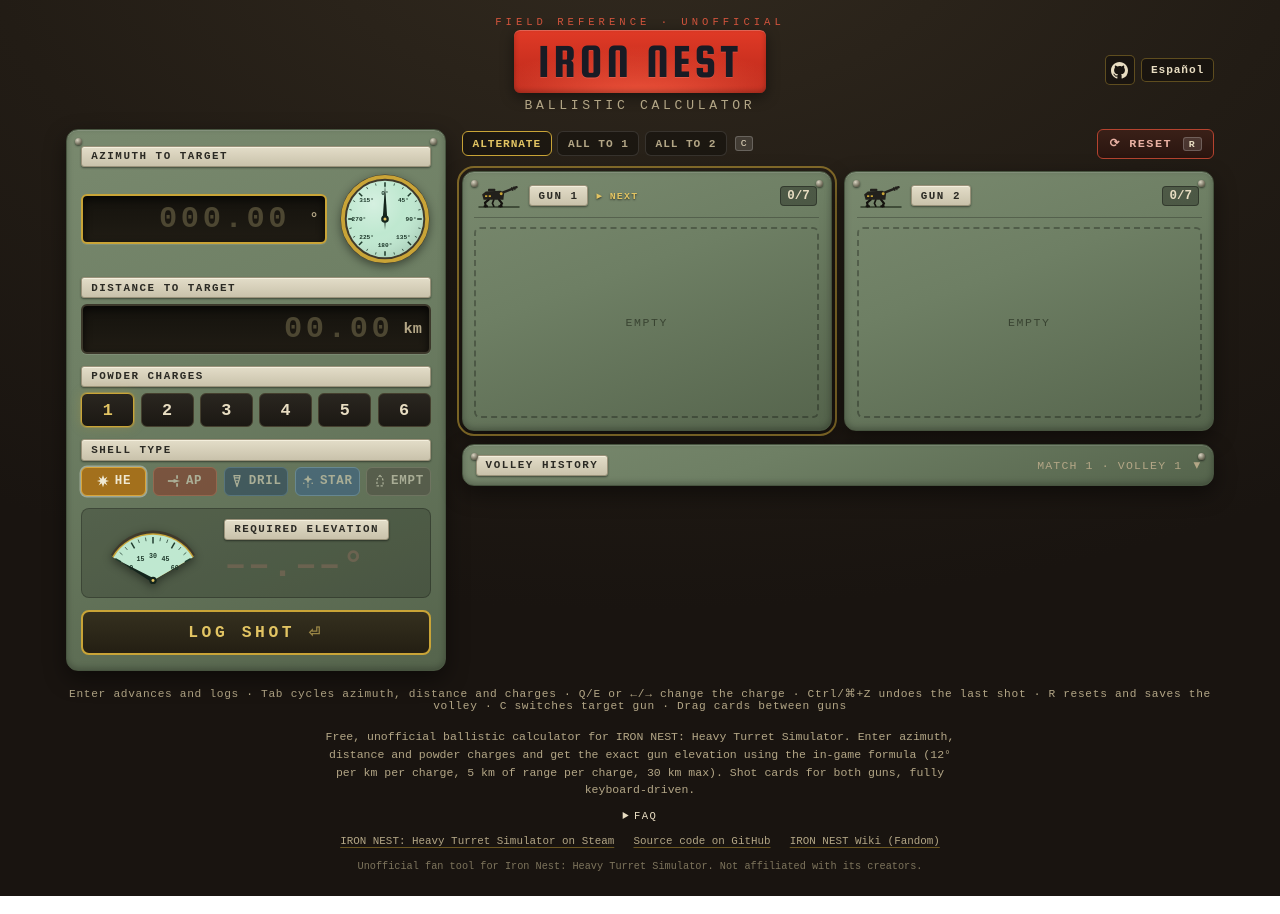
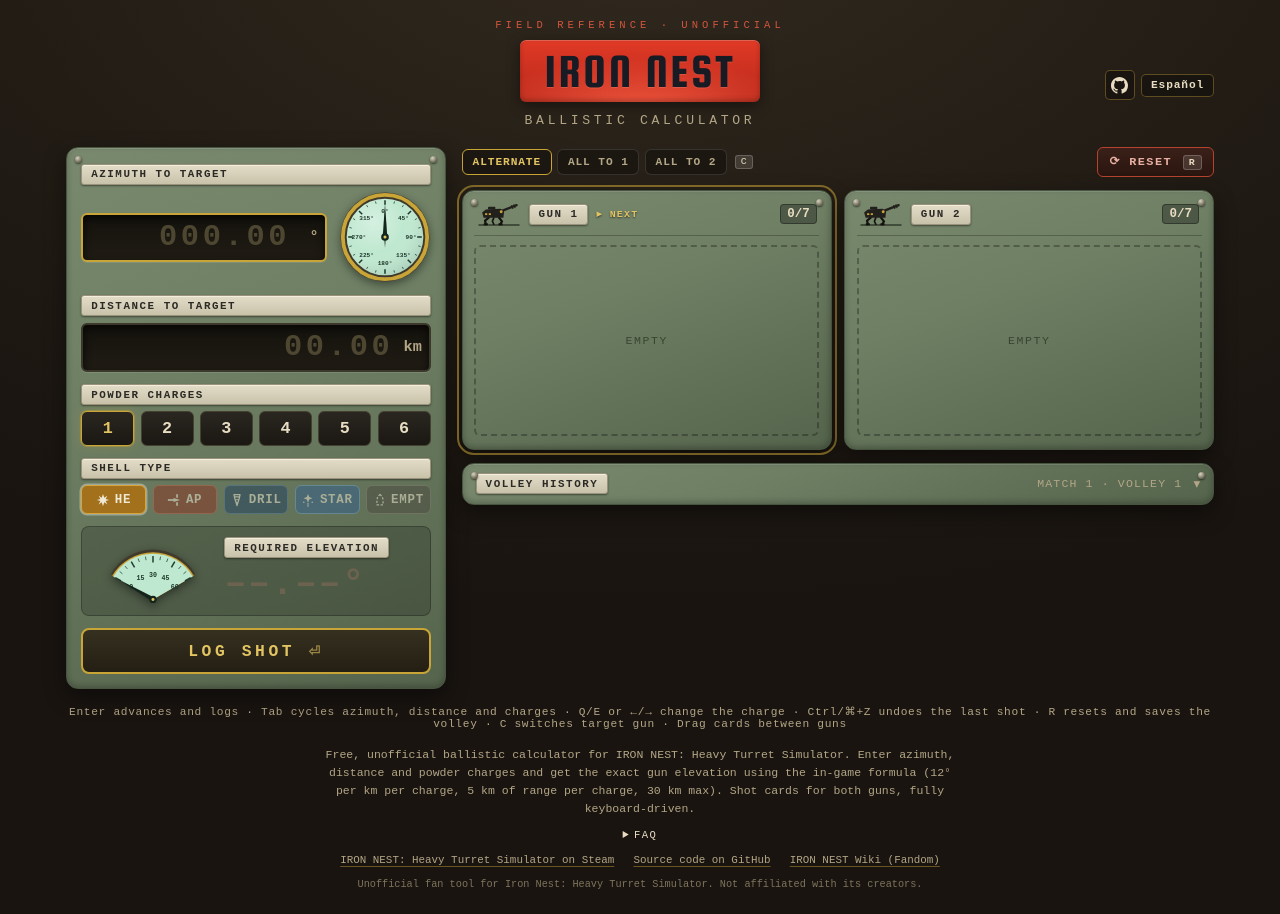
Before and after one commit to StevenACZ/iron-nest-calculator, a Vue app: page / in a window 1280 px wide. Built offline with nearby package versions, Linux system fonts and the light colour scheme; a web font is replaced by a local one.

Commit message:
style: breathing room and tighter tracking on banner title

```diff
--- a/src/App.vue
+++ b/src/App.vue
@@ -167,7 +167,7 @@
 }
 
 .tagline {
-  margin: 0;
+  margin: 0.2rem 0 0.55rem;
   font-size: 0.66rem;
   letter-spacing: 0.38em;
   text-transform: uppercase;
@@ -182,7 +182,7 @@
 }
 
 .title {
-  margin: 0.15rem 0 0;
+  margin: 0;
   font-weight: 400;
 }
 
@@ -190,7 +190,7 @@
   display: inline-block;
   font-family: var(--font-display);
   font-size: clamp(2.1rem, 5.5vw, 3rem);
-  letter-spacing: 0.08em;
+  letter-spacing: 0.05em;
   text-transform: uppercase;
   line-height: 1;
   color: var(--banner-ink);
@@ -260,7 +260,8 @@
 
 .subtitle {
   display: block;
-  margin-top: 0.3rem;
+  margin-top: 0.65rem;
+  margin-bottom: 0.2rem;
   font-size: 0.82rem;
   font-weight: 400;
   letter-spacing: 0.28em;
```
